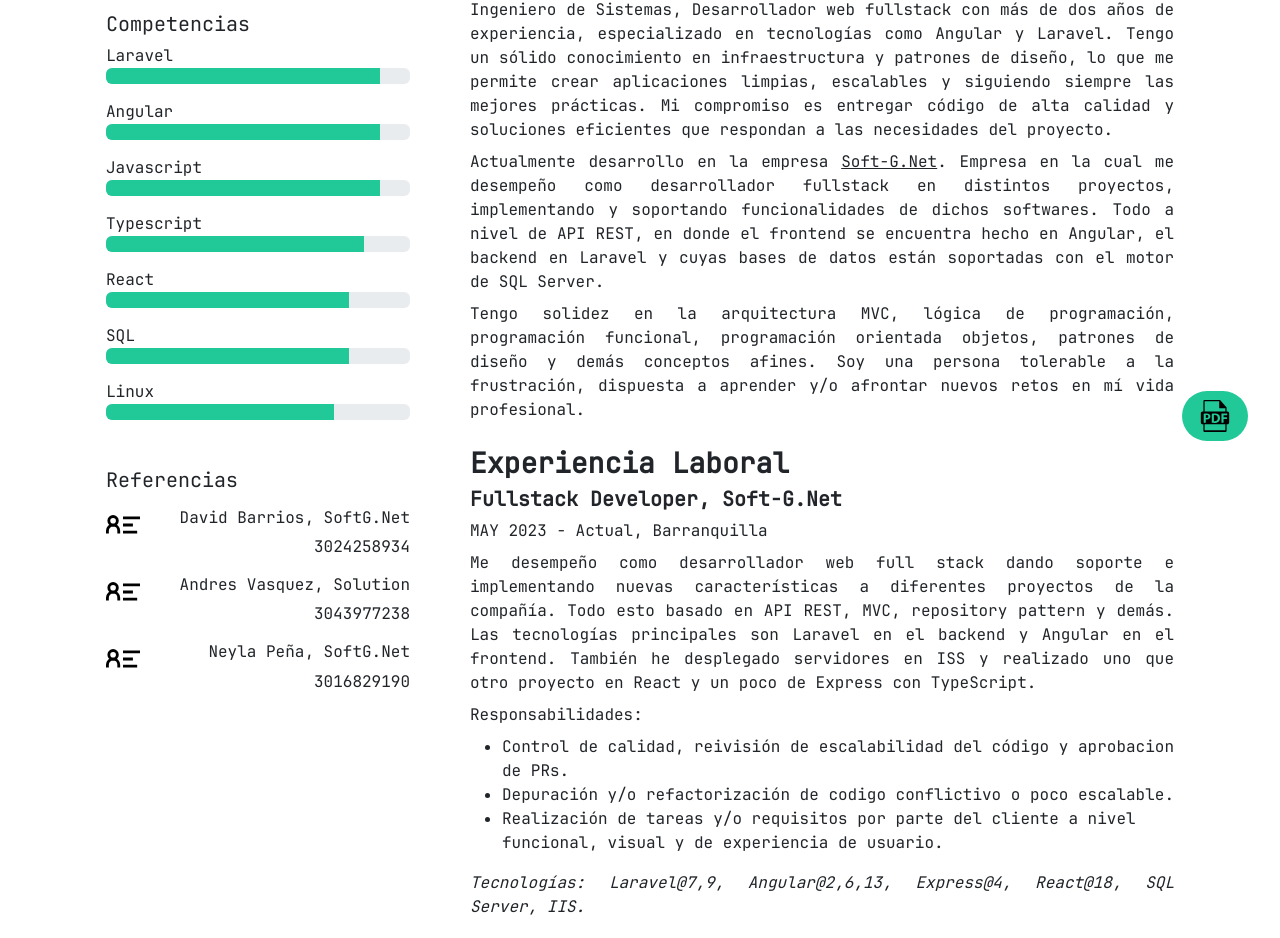
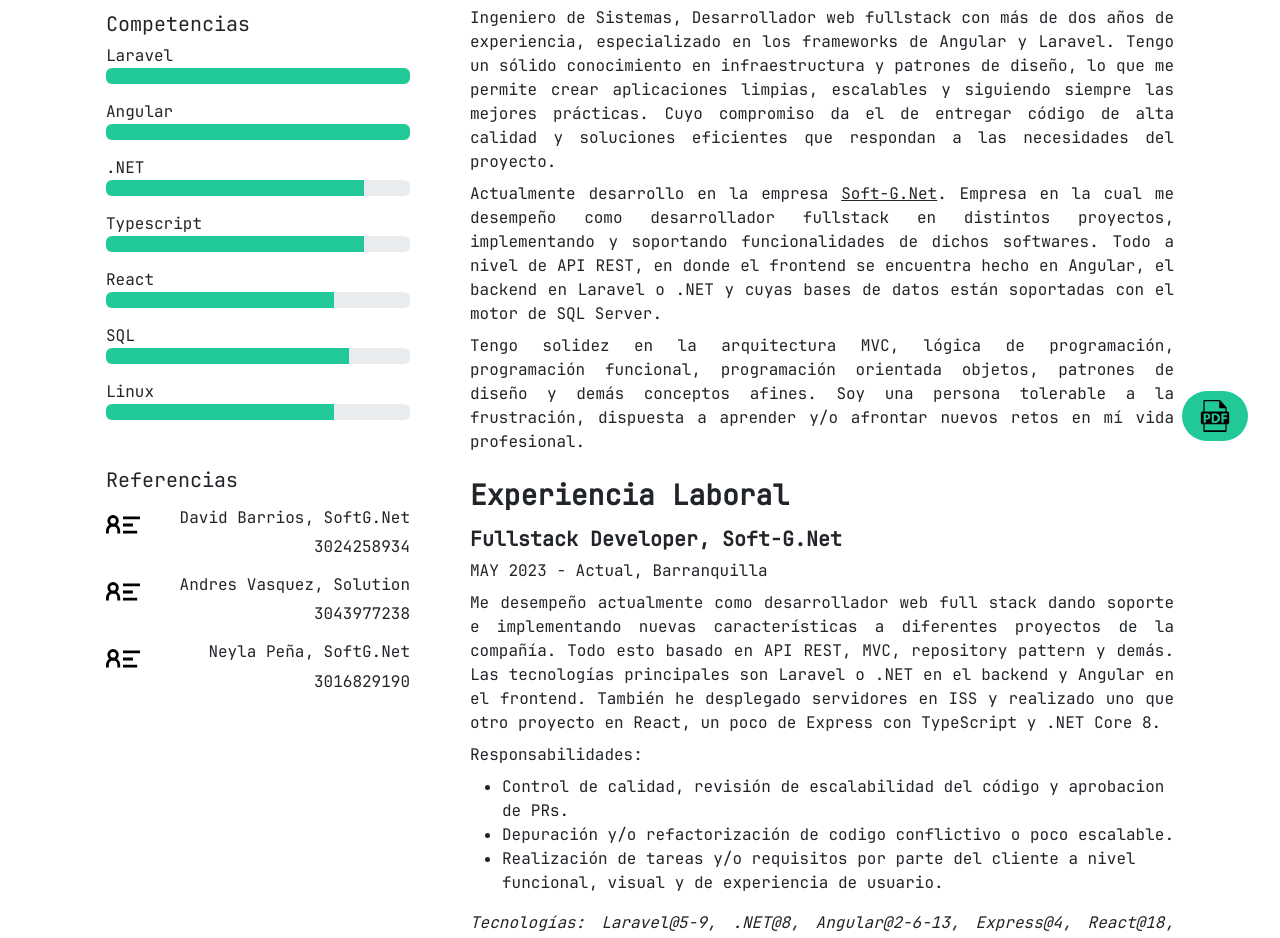
Before and after one commit to jesushdz97/hdv, a React (Vite) app: page / in a window 1280 px wide. Shown: the part 327-1265 px from the top of the page. Built offline with nearby package versions, Linux system fonts and the light colour scheme; what @react-pdf/renderer would draw is missing.

Commit message:
feat: update cv

```diff
--- a/src/components/ButtonPDF.jsx
+++ b/src/components/ButtonPDF.jsx
@@ -1,16 +1,15 @@
 import pdfIcon from '/icons/pdf17.svg';
 import hdv from '/docs/hdv_jesus_hernandez.pdf';
+import { useState } from 'react';
 
 function ButtonPDF() {
   return (
-    <a
-      href={hdv}
+    <button
       style={{ position: 'fixed', bottom: '2rem', right: '2rem' }}
       className='btn btn-lg bg-teal rounded-pill'
-      download
     >
       <img src={pdfIcon} alt='' />
-    </a>
+    </button>
   );
 }
 
--- a/src/components/Title.jsx
+++ b/src/components/Title.jsx
@@ -1,5 +1,5 @@
 function Title({ children }) {
-  return <h3 className='fw-bold mb-2'>{children}</h3>;
+  return <h3 className='fw-bold mb-3'>{children}</h3>;
 }
 
 export default Title;
--- a/src/components/data/data.js
+++ b/src/components/data/data.js
@@ -4,9 +4,16 @@ const workExperience = [
     company: 'Soft-G.Net',
     city: 'Barranquilla',
     duration: { from: 'MAY 2023', to: 'Actual' },
-    description: 'Me desempeño como desarrollador web full stack dando soporte e implementando nuevas características a diferentes proyectos de la compañía. Todo esto basado en API REST, MVC, repository pattern y demás. Las tecnologías principales son Laravel en el backend y Angular en el frontend. También he desplegado servidores en ISS y realizado uno que otro proyecto en React y un poco de Express con TypeScript.',
-    responsibilities: ['Control de calidad, reivisión de escalabilidad del código y aprobacion de PRs.', 'Depuración y/o refactorización de codigo conflictivo o poco escalable.', 'Realización de tareas y/o requisitos por parte del cliente a nivel funcional, visual y de experiencia de usuario.'],
-    technologies: ['Laravel@7,9, Angular@2,6,13, Express@4, React@18, SQL Server, IIS']
+    description: 'Me desempeño actualmente como desarrollador web full stack dando soporte e implementando nuevas características a diferentes proyectos de la compañía. Todo esto basado en API REST, MVC, repository pattern y demás. Las tecnologías principales son Laravel o .NET en el backend y Angular en el frontend. También he desplegado servidores en ISS y realizado uno que otro proyecto en React, un poco de Express con TypeScript y .NET Core 8.',
+    responsibilities: ['Control de calidad, revisión de escalabilidad del código y aprobacion de PRs.', 'Depuración y/o refactorización de codigo conflictivo o poco escalable.', 'Realización de tareas y/o requisitos por parte del cliente a nivel funcional, visual y de experiencia de usuario.'],
+    technologies: [
+      'Laravel@5-9',
+      '.NET@8',
+      'Angular@2-6-13',
+      'Express@4',
+      'React@18',
+      'SQL Server'
+    ]
   },
   {
     title: 'Fullstack Developer',
@@ -35,7 +42,7 @@ const workExperience = [
     city: 'Barranquilla',
     duration: { from: 'FEB 2022', to: 'AGO 2022' },
     description:
-      'Pastas Comarrico es una prestigiosa empresa de alimentos. Mi labor principal fue aportar en la transición tecnológica y digital de la empresa, implementando software a medida, con tecnología y arquitectura moderna.',
+      'Mi labor principal fue aportar en la transición tecnológica y digital de la empresa, implementando software a medida, con tecnología y arquitectura moderna.',
     responsibilities: [
       'Jugué un papel clave en la transición del software local a una plataforma web.',
       'Implemantación de arquitectura y tecnología moderna para los nuevos desarrollos.',
--- a/src/components/main/AboutMe.jsx
+++ b/src/components/main/AboutMe.jsx
@@ -5,16 +5,12 @@ function AboutMe() {
   return (
     <Section title={'Perfil Profesional'}>
       <Paragraph>
-        {/* Ingeniero de Sistemas apasionado con enfoque en el desarrollo web.
-        Soy un backend developer cuya experticia se encuentra en
-        el framework de Laravel (PHP), manejo de bases de datos SQL, entornos y
-        ambientes en Linux. */}
         Ingeniero de Sistemas, Desarrollador web fullstack
         con más de dos años de experiencia, especializado en
-        tecnologías como Angular y Laravel.
+        los frameworks de Angular y Laravel.
         Tengo un sólido conocimiento en infraestructura y patrones de diseño,
         lo que me permite crear aplicaciones limpias, escalables y siguiendo
-        siempre las mejores prácticas. Mi compromiso es entregar código de alta
+        siempre las mejores prácticas. Cuyo compromiso da el de entregar código de alta
         calidad y soluciones eficientes que respondan a las necesidades del proyecto.
       </Paragraph>
       <Paragraph>
@@ -29,7 +25,7 @@ function AboutMe() {
         Empresa en la cual me desempeño como desarrollador fullstack en distintos proyectos,
         implementando y soportando funcionalidades de dichos softwares.
         Todo a nivel de API REST, en donde el frontend se encuentra hecho en Angular,
-        el backend en Laravel y cuyas bases de datos están soportadas con el motor de SQL Server.
+        el backend en Laravel o .NET y cuyas bases de datos están soportadas con el motor de SQL Server.
       </Paragraph>
       <Paragraph>
         Tengo solidez en la arquitectura MVC, lógica de programación,
--- a/src/components/main/education/Educations.jsx
+++ b/src/components/main/education/Educations.jsx
@@ -10,7 +10,6 @@ const data = [
     description:
       'Titulo profesional universitario en la carrera de Ingeniera de Sistemas.',
     company: 'Universidad de la Costa',
-    city: 'Barranquilla',
   },
   {
     title: 'Diplomado',
@@ -18,8 +17,7 @@ const data = [
     to: 'MAY 2022',
     city: 'Barranquilla',
     description: 'Diplomado en Gestion de Proyectos TI.',
-    company: 'Universidad de la Costa',
-    city: 'Barranquilla',
+    company: 'Universidad de la Costa'
   }
 ];
 
--- a/src/components/sidebar/Skills.jsx
+++ b/src/components/sidebar/Skills.jsx
@@ -1,11 +1,11 @@
 import Skill from './Skill';
 
 const data = [
-  { name: 'Laravel', progress: '90%' },
-  { name: 'Angular', progress: '90%' },
-  { name: 'Javascript', progress: '90%' },
+  { name: 'Laravel', progress: '100%' },
+  { name: 'Angular', progress: '100%' },
+  { name: '.NET', progress: '85%' },
   { name: 'Typescript', progress: '85%' },
-  { name: 'React', progress: '80%' },
+  { name: 'React', progress: '75%' },
   { name: 'SQL', progress: '80%' },
   { name: 'Linux', progress: '75%' },
 ];
--- a/src/index.scss
+++ b/src/index.scss
@@ -11,13 +11,13 @@ body {
 }
 
 ::-webkit-scrollbar {
-  background-color: #fff; /* color de fondo */
-  width: 12px; /* ancho de la barra */
+  background-color: #fff;
+  width: 12px;
 }
 
 ::-webkit-scrollbar-thumb {
-  background-color: $teal; /* color de la barra */
-  border-radius: 8px; /* borde redondeado */
+  background-color: $teal;
+  border-radius: 8px
 }
 
 .bg-teal {
```
